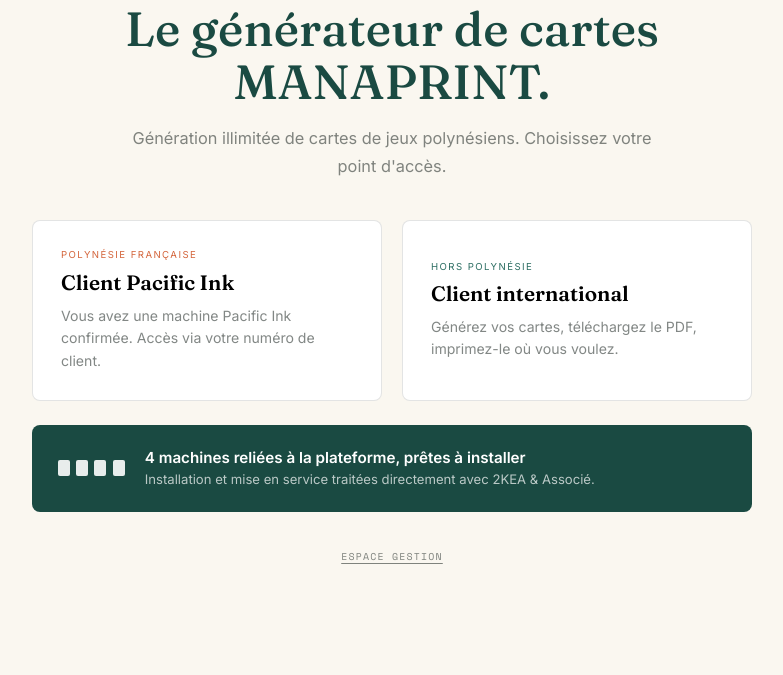
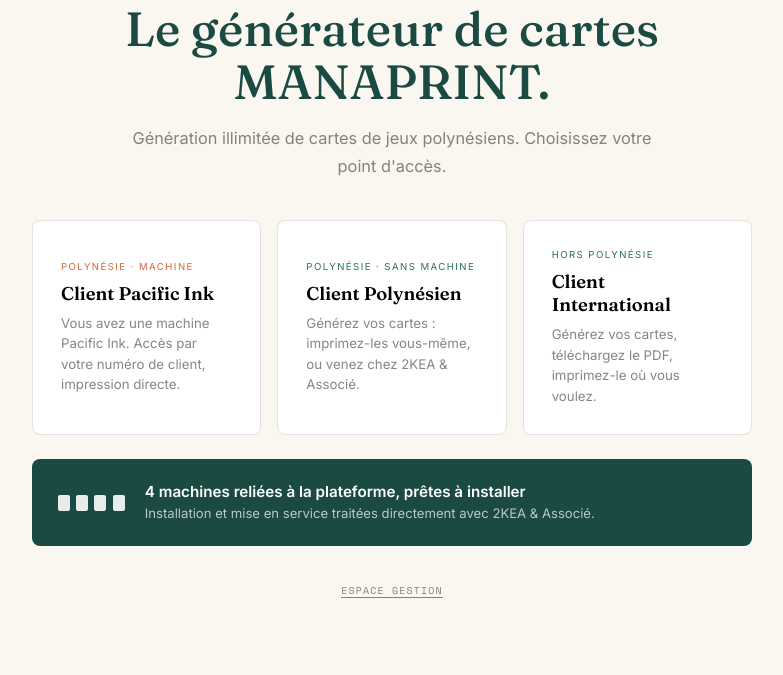
Before and after one commit to directionvaikeashop-cloud/manaprint, a Flask app: page / in a window 1280 px wide. Shown: the part 176-851 px from the top of the page, without its empty margins (248-1031 px from the left). Before the commit the page ends 740 px from the top, so only its background shows below. Run offline with Flask 3, Linux system fonts and the light colour scheme.

Commit message:
Update index.html

```diff
--- a/templates/index.html
+++ b/templates/index.html
@@ -49,16 +49,21 @@
       <h1 class="display" style="font-size:clamp(2rem,5vw,3rem);font-weight:500;line-height:1.1;margin-bottom:1rem;color:var(--teal-d)">Le générateur de cartes MANAPRINT.</h1>
       <p style="font-size:1.02rem;color:var(--muted);line-height:1.7;margin-bottom:2.5rem;max-width:540px;margin-inline:auto">Génération illimitée de cartes de jeux polynésiens. Choisissez votre point d'accès.</p>
 
-      <div style="display:grid;grid-template-columns:1fr 1fr;gap:1.25rem;margin-bottom:1.5rem">
+      <div style="display:grid;grid-template-columns:1fr 1fr 1fr;gap:1rem;margin-bottom:1.5rem">
         <button class="card-choice" onclick="montrer('ecran-pi')">
-          <p class="label-mono" style="color:var(--coral)">Polynésie française</p>
-          <h3 class="display" style="font-size:1.3rem;margin-bottom:.6rem">Client Pacific Ink</h3>
-          <p style="font-size:.88rem;color:var(--muted);line-height:1.6">Vous avez une machine Pacific Ink confirmée. Accès via votre numéro de client.</p>
+          <p class="label-mono" style="color:var(--coral)">Polynésie · machine</p>
+          <h3 class="display" style="font-size:1.15rem;margin-bottom:.5rem">Client Pacific Ink</h3>
+          <p style="font-size:.83rem;color:var(--muted);line-height:1.55">Vous avez une machine Pacific Ink. Accès par votre numéro de client, impression directe.</p>
+        </button>
+        <button class="card-choice" onclick="montrer('ecran-poly')">
+          <p class="label-mono" style="color:var(--teal)">Polynésie · sans machine</p>
+          <h3 class="display" style="font-size:1.15rem;margin-bottom:.5rem">Client Polynésien</h3>
+          <p style="font-size:.83rem;color:var(--muted);line-height:1.55">Générez vos cartes : imprimez-les vous-même, ou venez chez 2KEA & Associé.</p>
         </button>
         <button class="card-choice" onclick="montrer('ecran-intl')">
           <p class="label-mono" style="color:var(--teal)">Hors Polynésie</p>
-          <h3 class="display" style="font-size:1.3rem;margin-bottom:.6rem">Client international</h3>
-          <p style="font-size:.88rem;color:var(--muted);line-height:1.6">Générez vos cartes, téléchargez le PDF, imprimez-le où vous voulez.</p>
+          <h3 class="display" style="font-size:1.15rem;margin-bottom:.5rem">Client International</h3>
+          <p style="font-size:.83rem;color:var(--muted);line-height:1.55">Générez vos cartes, téléchargez le PDF, imprimez-le où vous voulez.</p>
         </button>
       </div>
 
@@ -99,6 +104,17 @@
     <input id="intl-pays" placeholder="Pays (optionnel)">
     <button class="btn" id="intl-btn" onclick="accederIntl()">Accéder au générateur</button>
     <p id="intl-msg" style="margin-top:1rem;font-size:.88rem"></p>
+  </div>
+
+  <!-- ÉCRAN CLIENT POLYNÉSIEN -->
+  <div id="ecran-poly" class="hidden" style="max-width:460px;margin:0 auto">
+    <button onclick="montrer('ecran-choix')" style="background:none;border:none;color:var(--muted);font-size:.85rem;margin-bottom:1.5rem">← Retour</button>
+    <h2 class="display" style="font-size:1.5rem;margin-bottom:.6rem">Client Polynésien</h2>
+    <p style="color:var(--muted);font-size:.9rem;margin-bottom:1.25rem;line-height:1.6">Renseignez vos informations pour accéder au générateur. Vous pourrez télécharger vos cartes pour les imprimer vous-même, ou venir les faire imprimer chez 2KEA & Associé.</p>
+    <input id="poly-nom" placeholder="Votre nom">
+    <input id="poly-email" type="email" placeholder="vous@email.com">
+    <button class="btn" id="poly-btn" onclick="accederPoly()">Accéder au générateur</button>
+    <p id="poly-msg" style="margin-top:1rem;font-size:.88rem"></p>
   </div>
 
   <!-- ÉCRAN GÉNÉRATEUR -->
@@ -252,9 +268,20 @@ async function accederIntl(){
   btn.disabled=false; btn.textContent="Accéder au générateur";
 }
 
-function ouvrirGenerateur(){
-  montrer('ecran-gen');
-  document.getElementById('gen-origine').textContent = origineAcces==="pacific_ink" ? "Accès Pacific Ink confirmé" : "Accès international";
+async function accederPoly(){
+  const nom=document.getElementById('poly-nom').value, email=document.getElementById('poly-email').value;
+  const btn=document.getElementById('poly-btn'), msg=document.getElementById('poly-msg');
+  if(!nom||!email.includes('@')){ msg.style.color="var(--coral)"; msg.textContent="Nom et email valides requis."; return; }
+  btn.disabled=true; btn.innerHTML='<span class="spin"></span>';
+  try{
+    const r=await fetch('/api/client-polynesien',{method:'POST',headers:{'Content-Type':'application/json'},body:JSON.stringify({nom,email})});
+    const d=await r.json();
+    if(d.ok){ origineAcces="polynesien"; ouvrirGenerateur(); }
+    else msg.textContent=d.message;
+  }catch(e){ msg.textContent="Erreur réseau"; }
+  btn.disabled=false; btn.textContent="Accéder au générateur";
+}
+  document.getElementById('gen-origine').textContent = origineAcces==="pacific_ink" ? "Accès Pacific Ink confirmé" : origineAcces==="polynesien" ? "Accès Client Polynésien" : "Accès Client International";
   const cont = document.getElementById('gen-programmes');
   cont.innerHTML = "";
   PROGRAMMES.forEach(p=>{
```
